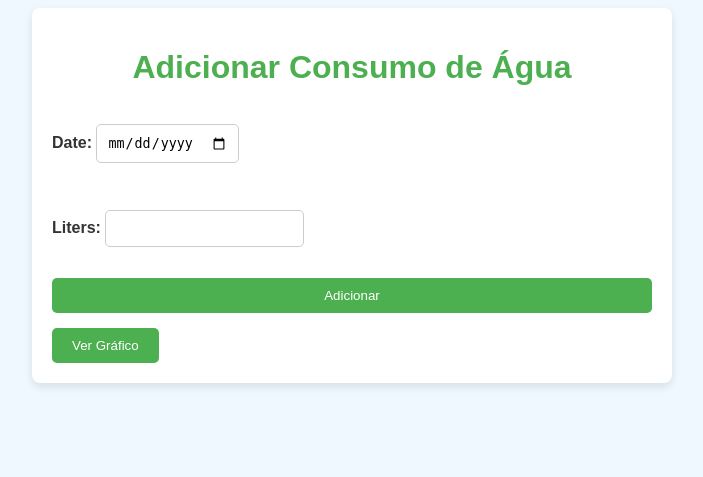
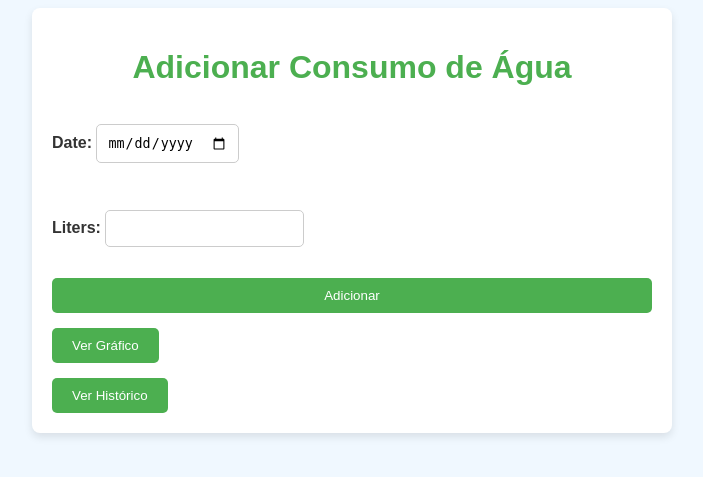
Before and after one commit to LuanRamalho/Python-com-Django-52---water_tracker, a Django app: page /add/ in a window 1280 px wide. Shown: the top 477 px of the page, without its empty margins (288-991 px from the left). Run offline with Django 5.2, Linux system fonts and the light colour scheme.

Commit message:
add_water_consumption.html

```diff
--- a/Python com Django 52 - water_tracker/tracker/templates/tracker/add_water_consumption.html
+++ b/Python com Django 52 - water_tracker/tracker/templates/tracker/add_water_consumption.html
@@ -60,6 +60,10 @@
             <button type="button">Ver Gráfico</button>
         </a>
 
+        <a href="{% url 'water_consumption_list' %}">
+            <button type="button">Ver Histórico</button>
+        </a>
+
     </form>
 </div>
 
```
